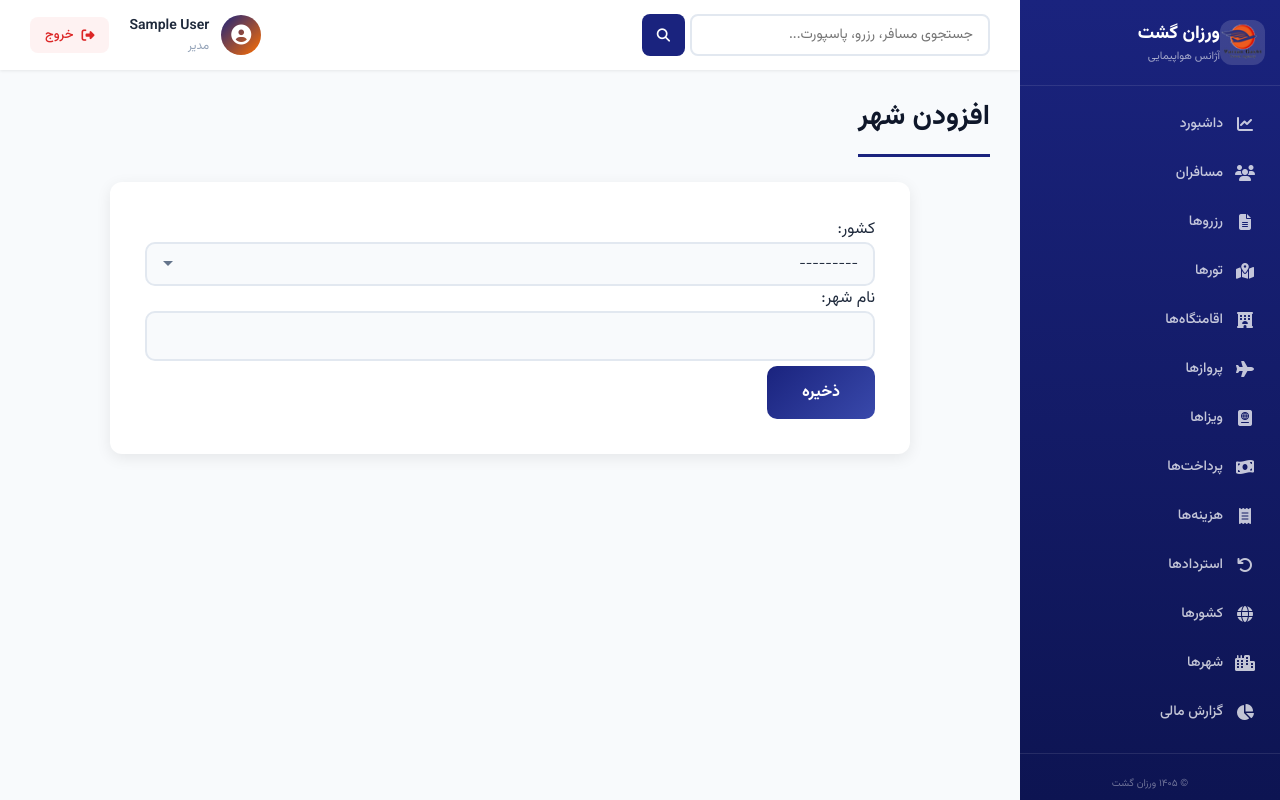
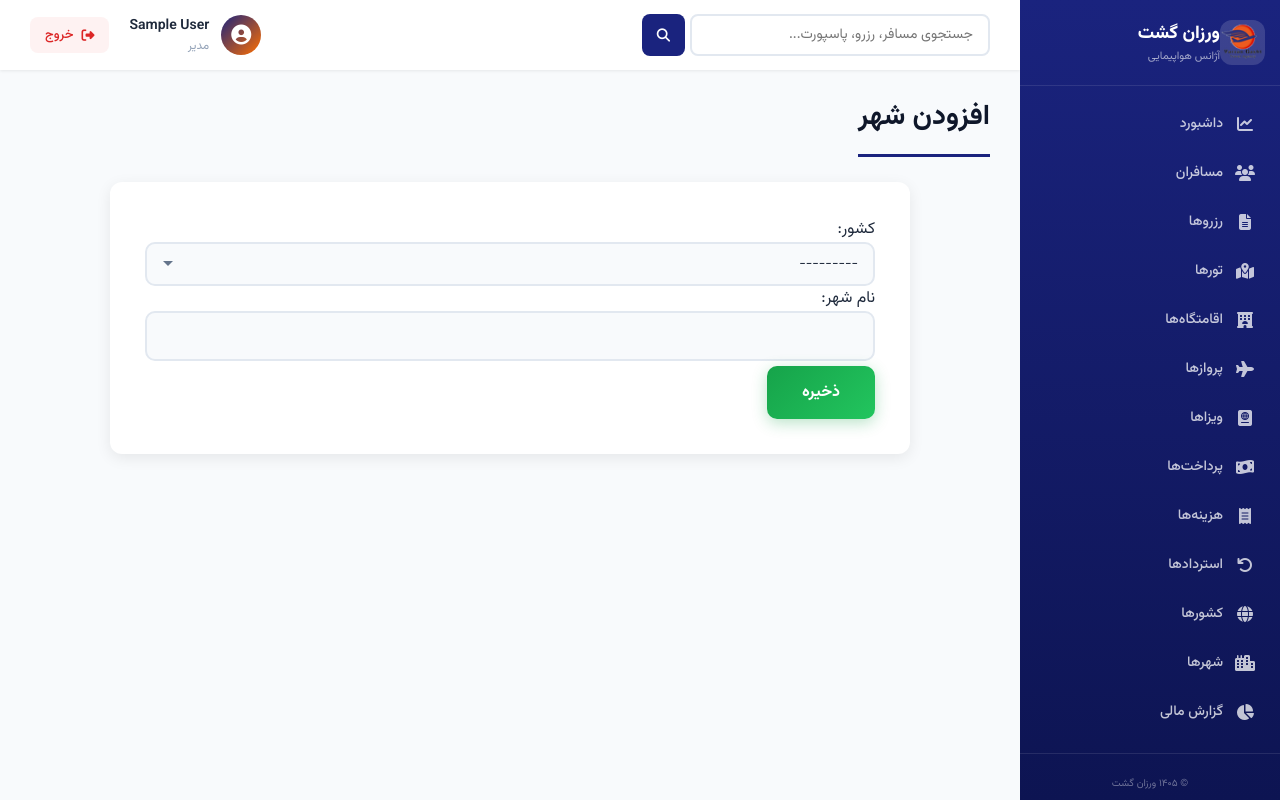
Before and after one commit to hivaasadi6048/travel_agency, a Django app: page /dashboard/cities/add/ in a window 1280 px wide. Run offline with Django 5.2, Linux system fonts and the light colour scheme; the visitor is signed in with stand-in values (Sample User, id 1); data that the repository does not hold is empty.

Commit message:
country/city green

```diff
--- a/dashboard/static/dashboard/css/base.css
+++ b/dashboard/static/dashboard/css/base.css
@@ -226,6 +226,22 @@ table tr:last-child td { border-bottom: none; }
     transform: translateY(-2px);
     box-shadow: 0 6px 20px rgba(22,163,74,0.4);
 }
+
+.btn-submit-green {
+    background: linear-gradient(135deg, #16a34a, #22c55e) !important;
+    color: white !important; padding: 14px 35px;
+    border: none; border-radius: 10px;
+    font-size: 16px; font-weight: 700; font-family: inherit;
+    cursor: pointer; transition: all 0.3s ease;
+    display: inline-flex; align-items: center; justify-content: center; gap: 8px;
+    box-shadow: 0 4px 15px rgba(22,163,74,0.3);
+}
+.btn-submit-green:hover {
+    background: linear-gradient(135deg, #15803d, #16a34a);
+    transform: translateY(-2px);
+    box-shadow: 0 6px 20px rgba(22,163,74,0.4);
+}
+
 
 .btn-sm { padding: 6px 14px; font-size: 12px; }
 .btn-lg { padding: 14px 30px; font-size: 16px; }
--- a/dashboard/templates/dashboard/cities/add.html
+++ b/dashboard/templates/dashboard/cities/add.html
@@ -10,7 +10,7 @@
 
     {{ form.as_p }}
 
-    <button type="submit">
+    <button type="submit" class="btn-submit-green">
         ذخیره
     </button>
 
--- a/dashboard/templates/dashboard/cities/list.html
+++ b/dashboard/templates/dashboard/cities/list.html
@@ -4,7 +4,7 @@
 
 <h2>شهرها</h2>
 
-<a href="{% url 'dashboard:add_city' %}">
+<a href="{% url 'dashboard:add_city' %}" class="btn btn-add">
     افزودن شهر
 </a>
 
--- a/dashboard/templates/dashboard/countries/add.html
+++ b/dashboard/templates/dashboard/countries/add.html
@@ -10,7 +10,7 @@
 
     {{ form.as_p }}
 
-    <button type="submit">
+    <button type="submit" class="btn-submit-green">
         ذخیره
     </button>
 
--- a/dashboard/templates/dashboard/countries/list.html
+++ b/dashboard/templates/dashboard/countries/list.html
@@ -4,7 +4,7 @@
 
 <h2>کشورها</h2>
 
-<a href="{% url 'dashboard:add_country' %}">
+<a href="{% url 'dashboard:add_country' %}" class="btn btn-add">
     افزودن کشور
 </a>
 
```
